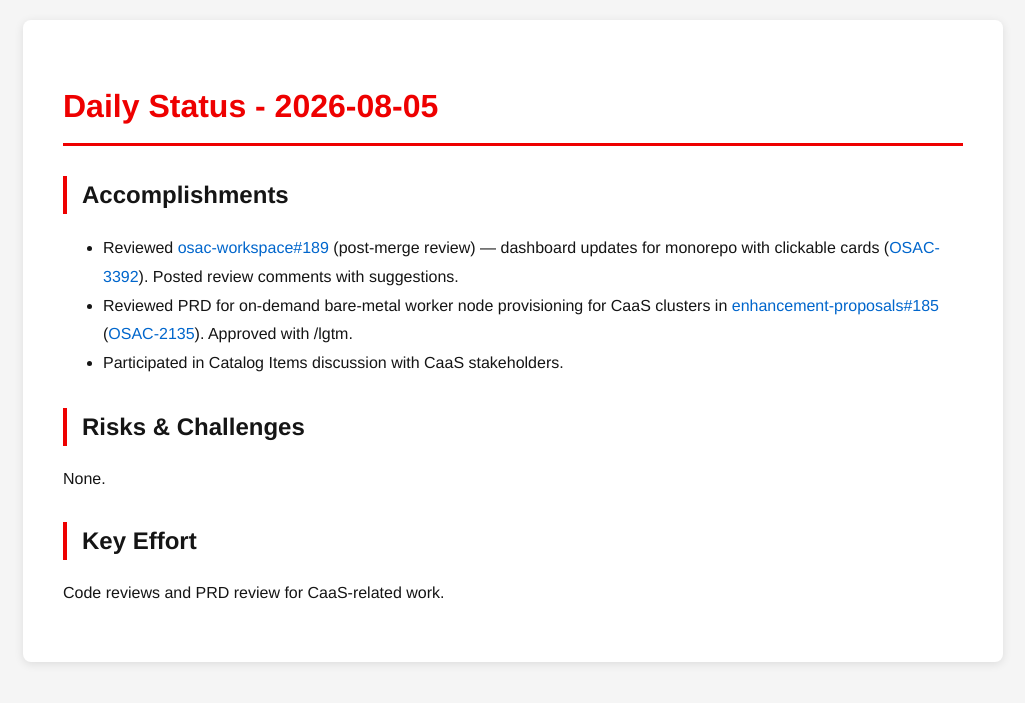
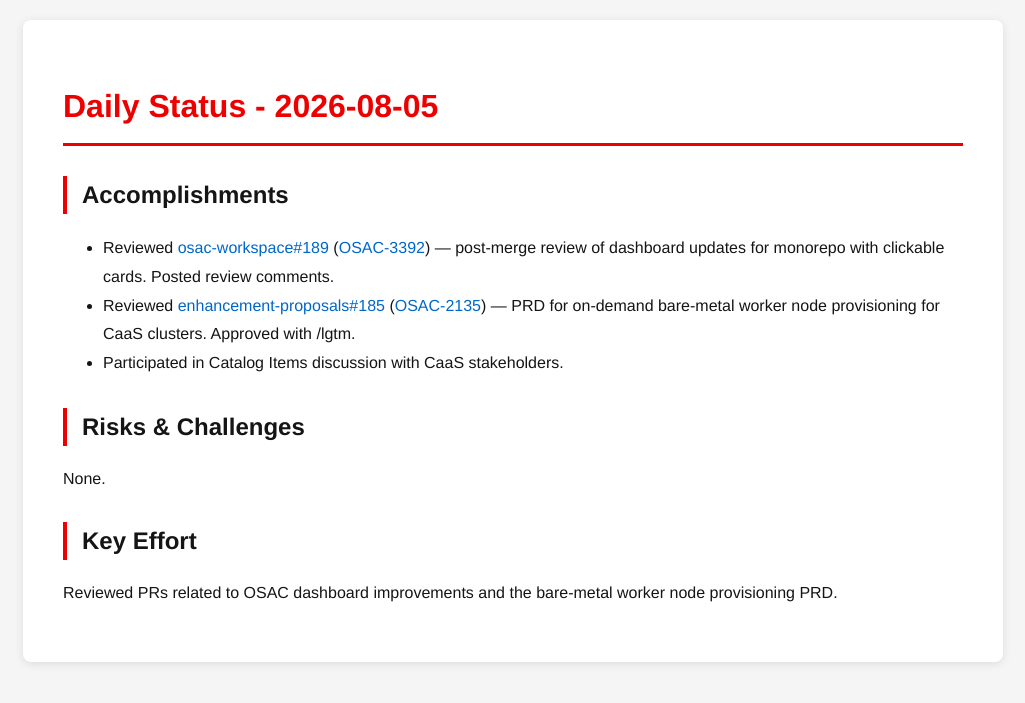
Before and after one commit to tzvatot/daily-status, a Jekyll site: the page built from 2026-08-05.md, in a window 1280 px wide. Shown: the top 703 px of the page, without its empty margins (127-1152 px from the left). Built offline with Jekyll 4.4.1, drawn with Linux system fonts in a browser that asks for light colours.

Commit message:
Daily status update - 2026-08-05

```diff
--- a/2026-08-05.md
+++ b/2026-08-05.md
@@ -7,12 +7,12 @@
 # Daily Status - 2026-08-05
 
 ## Accomplishments
-- Reviewed [osac-workspace#189](https://github.com/osac-project/osac-workspace/pull/189) (post-merge review) — dashboard updates for monorepo with clickable cards ([OSAC-3392](https://redhat.atlassian.net/browse/OSAC-3392)). Posted review comments with suggestions.
-- Reviewed PRD for on-demand bare-metal worker node provisioning for CaaS clusters in [enhancement-proposals#185](https://github.com/osac-project/enhancement-proposals/pull/185) ([OSAC-2135](https://redhat.atlassian.net/browse/OSAC-2135)). Approved with /lgtm.
+- Reviewed [osac-workspace#189](https://github.com/osac-project/osac-workspace/pull/189) ([OSAC-3392](https://redhat.atlassian.net/browse/OSAC-3392)) — post-merge review of dashboard updates for monorepo with clickable cards. Posted review comments.
+- Reviewed [enhancement-proposals#185](https://github.com/osac-project/enhancement-proposals/pull/185) ([OSAC-2135](https://redhat.atlassian.net/browse/OSAC-2135)) — PRD for on-demand bare-metal worker node provisioning for CaaS clusters. Approved with /lgtm.
 - Participated in Catalog Items discussion with CaaS stakeholders.
 
 ## Risks & Challenges
 None.
 
 ## Key Effort
-Code reviews and PRD review for CaaS-related work.
+Reviewed PRs related to OSAC dashboard improvements and the bare-metal worker node provisioning PRD.
```
